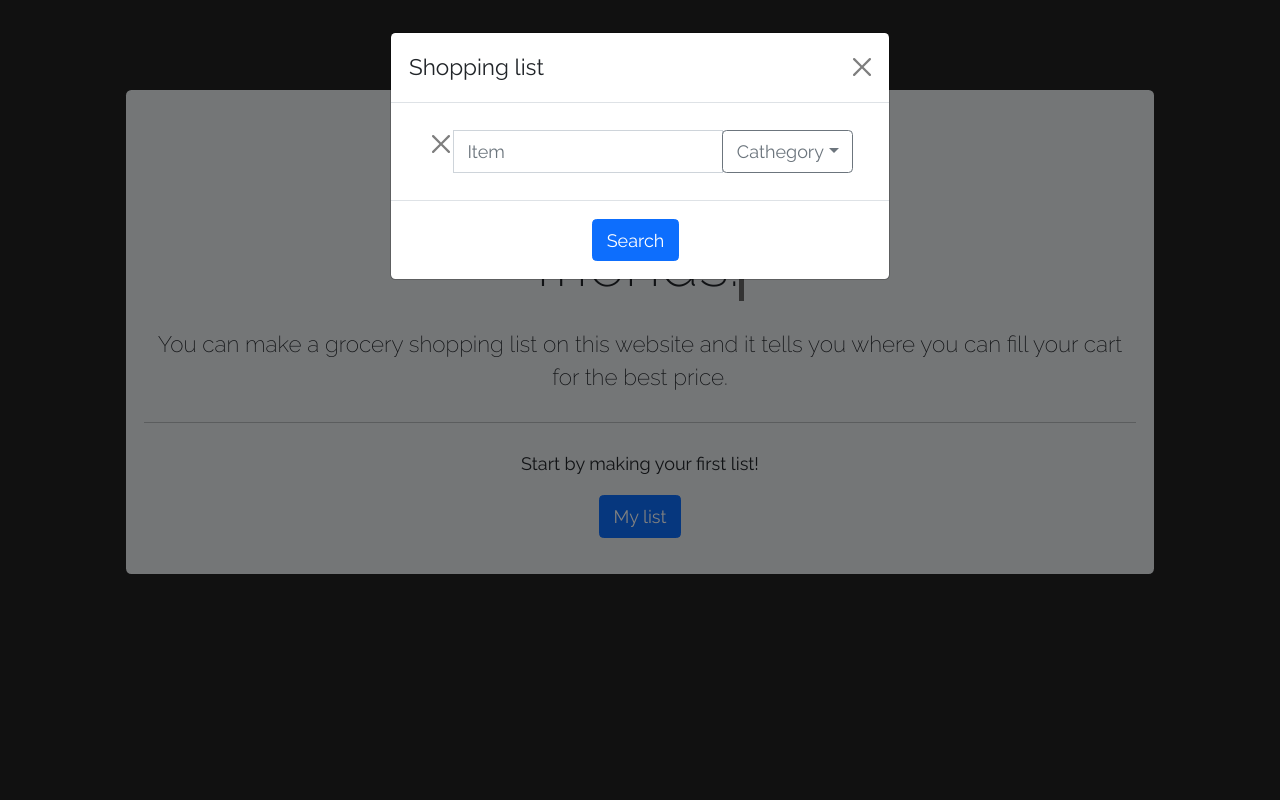
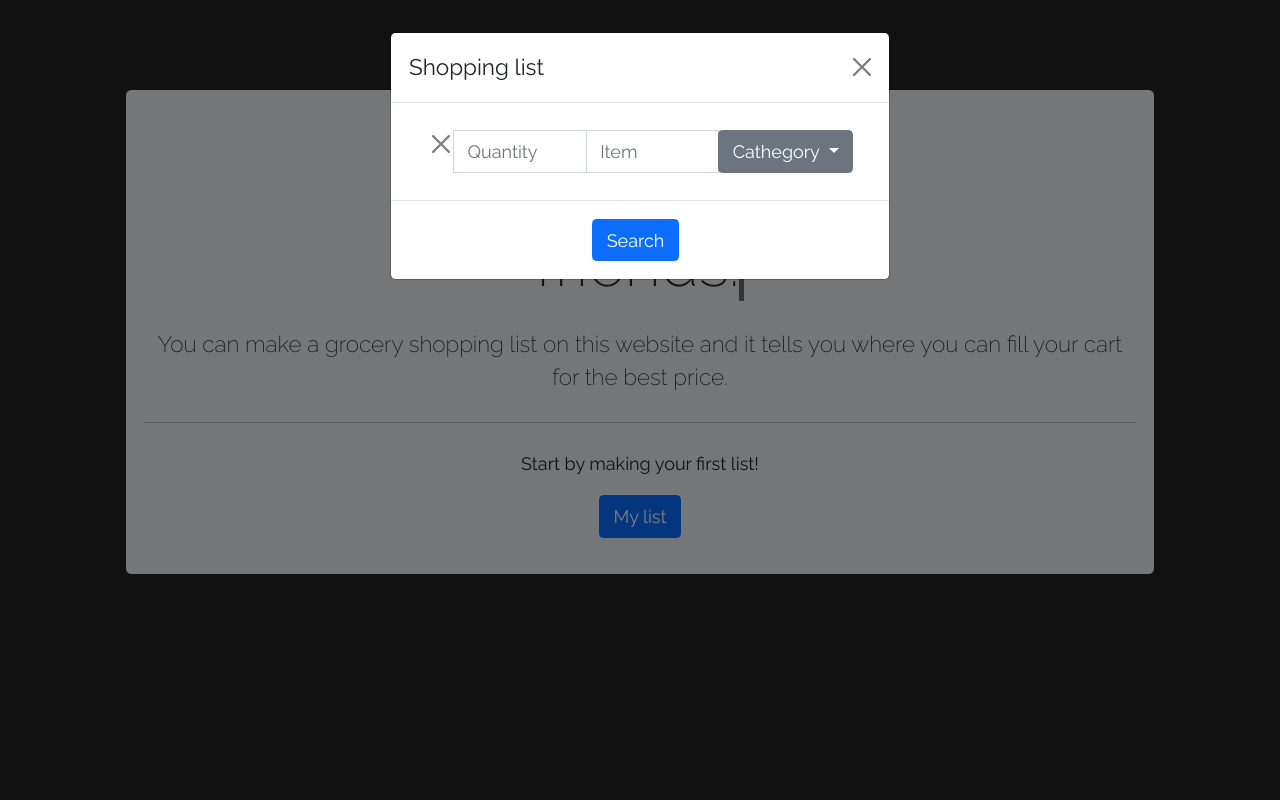
Before and after one commit to LexXxik/PoorStudent, a Flask app: page / in a window 1280 px wide, after a click on "My list". Run offline with Flask 2, Linux system fonts and the light colour scheme; some libraries are stand-ins or nearby versions.

Commit message:
Added expanding list functionality.

```diff
--- a/PoorStudent/static/AnimatedText.js
+++ b/PoorStudent/static/js/animate.js
@@ -56,7 +56,3 @@ window.onload = function () {
     css.innerHTML = ".txt-rotate > .wrap { border-right: 0.08em solid #666 }";
     document.body.appendChild(css);
 };
-
-$('.modal').on('shown.bs.modal', function () {
-    $(this).find('[autofocus]').focus();
-});
--- /dev/null
+++ b/PoorStudent/static/js/listing.js
@@ -0,0 +1,40 @@
+
+function quantitySubmit(me, name_field)
+{
+	console.log(document.activeElement)
+	if (me === document.activeElement)
+		name_field.focus();
+}
+
+function itemEntered (item)
+{
+	var list = document.querySelector('.list-group.list-group-flush.bbb');
+	var cln = item.cloneNode(true);
+	quantity = cln.querySelector('#quantity');
+	name_field = cln.querySelector('#name');
+
+	console.log(quantity);
+	console.log(name);
+
+	list.appendChild(cln);
+	quantity.value = null;
+	quantity.addEventListener('keypress', function (e) { if (e.key === 'Enter') { quantitySubmit(quantity, name_field); } });
+	name_field.value = null;
+	name_field.addEventListener('keypress', function (e) { if (e.key === 'Enter') { itemEntered(list.querySelector('#item-0')); } });
+	name_field.focus();
+	cln.id = "item-" + (list.childElementCount - 1);
+}
+
+function listen()
+{
+	var item = document.querySelector('#item-0').querySelector('.input-group');
+	var close_btn = item.querySelector('.btn-close');
+	var quantity = item.querySelector('#quantity');
+	var name = item.querySelector('#name');
+	var cathegory = item.querySelector('#cathegory');
+
+	quantity.addEventListener('keypress', function (e) { if (e.key === 'Enter') { quantitySubmit(quantity, name); } });
+	name.addEventListener('keypress', function (e) { if (e.key === 'Enter') { itemEntered(document.querySelector('#item-0')); } });
+	//document.querySelector('.modal.fade.show').addEventListener('submit', modal);
+}
+document.addEventListener('DOMContentLoaded', listen)
--- a/PoorStudent/templates/layout.html
+++ b/PoorStudent/templates/layout.html
@@ -7,23 +7,12 @@
     <meta charset="utf-8">
     <meta name="viewport" content="width=device-width, initial-scale=1, shrink-to-fit=no">
 
-    <!-- http://getbootstrap.com/docs/4.5/ -->
-    <!--<link rel="stylesheet" href="https://cdn.jsdelivr.net/npm/bootstrap@4.5.3/dist/css/bootstrap.min.css" integrity="sha384-TX8t27EcRE3e/ihU7zmQxVncDAy5uIKz4rEkgIXeMed4M0jlfIDPvg6uqKI2xXr2" crossorigin="anonymous">
-        --!>
-
     <!-- https://favicon.io/emoji-favicons/money-mouth-face/ -->
     <link href="/static/favicon.ico" rel="icon">
 
-    <!-- http://getbootstrap.com/docs/4.5/ -->
-    <!--
-    <script src="https://code.jquery.com/jquery-3.5.1.slim.min.js" integrity="sha384-DfXdz2htPH0lsSSs5nCTpuj/zy4C+OGpamoFVy38MVBnE+IbbVYUew+OrCXaRkfj" crossorigin="anonymous"></script>
-    <script src="https://cdn.jsdelivr.net/npm/bootstrap@4.5.3/dist/js/bootstrap.bundle.min.js" integrity="sha384-ho+j7jyWK8fNQe+A12Hb8AhRq26LrZ/JpcUGGOn+Y7RsweNrtN/tE3MoK7ZeZDyx" crossorigin="anonymous"></script>
-        !-->
-
-
     <link rel="stylesheet" href="static/css/bootstrap.css">
 
-    <link href="/static/styles.css" rel="stylesheet">
+    <link href="/static/css/styles.css" rel="stylesheet">
     {% block head %}
 
     {% endblock %}
@@ -41,10 +30,11 @@
     <footer class="small text-center text-muted">
     </footer>
 
-    <script src="https://cdn.jsdelivr.net/npm/@popperjs/core@2.9.3/dist/umd/popper.min.js" integrity="sha384-W8fXfP3gkOKtndU4JGtKDvXbO53Wy8SZCQHczT5FMiiqmQfUpWbYdTil/SxwZgAN" crossorigin="anonymous"></script>
-    <script src="static/js/bootstrap.js"></script>
+    <script src="https://cdn.jsdelivr.net/npm/@popperjs/core@2.9.2/dist/umd/popper.min.js" integrity="sha384-IQsoLXl5PILFhosVNubq5LC7Qb9DXgDA9i+tQ8Zj3iwWAwPtgFTxbJ8NT4GN1R8p" crossorigin="anonymous"></script>
+    <script type="application/javascript" src="static/js/bootstrap.js"></script>
 
 
 </body>
+    {% block invisible %} {% endblock %}
 
 </html>
--- a/PoorStudent/templates/shopping.html
+++ b/PoorStudent/templates/shopping.html
@@ -4,6 +4,8 @@
 
 
 <link href="https://fonts.googleapis.com/css?family=Raleway:200,100,400" rel="stylesheet" type="text/css" />
+<script type="application/javascript"
+        src="{{ url_for('static', filename='js/listing.js') }}"></script>
 {% endblock %}
 
 
@@ -27,8 +29,9 @@
     <p class="lead"> You can make a grocery shopping list on this website and it tells you where you can fill your cart for the best price.</p>
     <hr class="my-4">
     <p>Start by making your first list!</p>
-    <button type="button" class="btn btn-primary" data-bs-toggle="modal" data-bs-target="#staticBackdrop"> My list</button>
+    <button id="myList" type="button" class="btn btn-primary" data-bs-toggle="modal" data-bs-target="#staticBackdrop"> My list</button>
 </div>
+
 <!-- This will pop when the button is selected-->
 <div class="modal fade" id="staticBackdrop" data-bs-backdrop="static" data-bs-keyboard="false" tabindex="-1" aria-labelledby="staticBackdropLabel" aria-hidden="true">
     <div class="modal-dialog">
@@ -38,17 +41,20 @@
                 <button type="button" class="btn-close" data-bs-dismiss="modal" aria-label="Close"></button>
             </div>
             <div class="modal-body">
-                     <ul class="list-group list-group-flush">
-                        <li class="list-group-item">
+                <ul class="list-group list-group-flush bbb">
+                    <li class="list-group-item" id="item-0">
                         <div class="input-group">
                             <button type="button" class="btn-close" aria-label="Close"></button>
-                                <input type="text" class="form-control" placeholder="Item" autofocus autocomplete="off">
-                                <div class="input-group-append">
-                                    <button class="btn btn-outline-secondary dropdown-toggle" type="button" data-toggle="dropdown" aria-haspopup="true" aria-expanded="false">Cathegory</button>
-                                    <div class="dropdown-menu">
-                                        <a class="dropdown-item" href="#">Fruit & Vegetables</a>
-                                        <a class="dropdown-item" href="#">Other</a>
-                                    </div>
+                            <input type="text" class="form-control" id="quantity" placeholder="Quantity" autocomplete="off">
+                            <input type="text" class="form-control" id="name" placeholder="Item" autocomplete="off">
+                            <div class="dropdown" id="cathegory">
+                                <button class="btn btn-secondary dropdown-toggle" type="button" id="dropdownMenuButton1" data-bs-toggle="dropdown" aria-expanded="false">
+                                    Cathegory
+                                </button>
+                                <ul class="dropdown-menu" aria-labelledby="dropdownMenuButton1">
+                                    <li><a class="dropdown-item" href="#">Fruit and Veg</a></li>
+                                    <li><a class="dropdown-item" href="#">Other</a></li>
+                                </ul>
                             </div>
                         </div>
                     </li>
@@ -63,6 +69,6 @@
         </div>
     </div>
 </div>
-    <script type="text/javascript"
-            src="{{ url_for('static', filename='AnimatedText.js') }}"></script>
+<script type="application/javascript"
+        src="{{ url_for('static', filename='js/animate.js') }}"></script>
         {% endblock %}
```
Also changed, not shown: PoorStudent/static/css/styles.css (renamed from PoorStudent/static/styles.css), 1 other file. Lines whose indentation alone changed are shown as unchanged.
